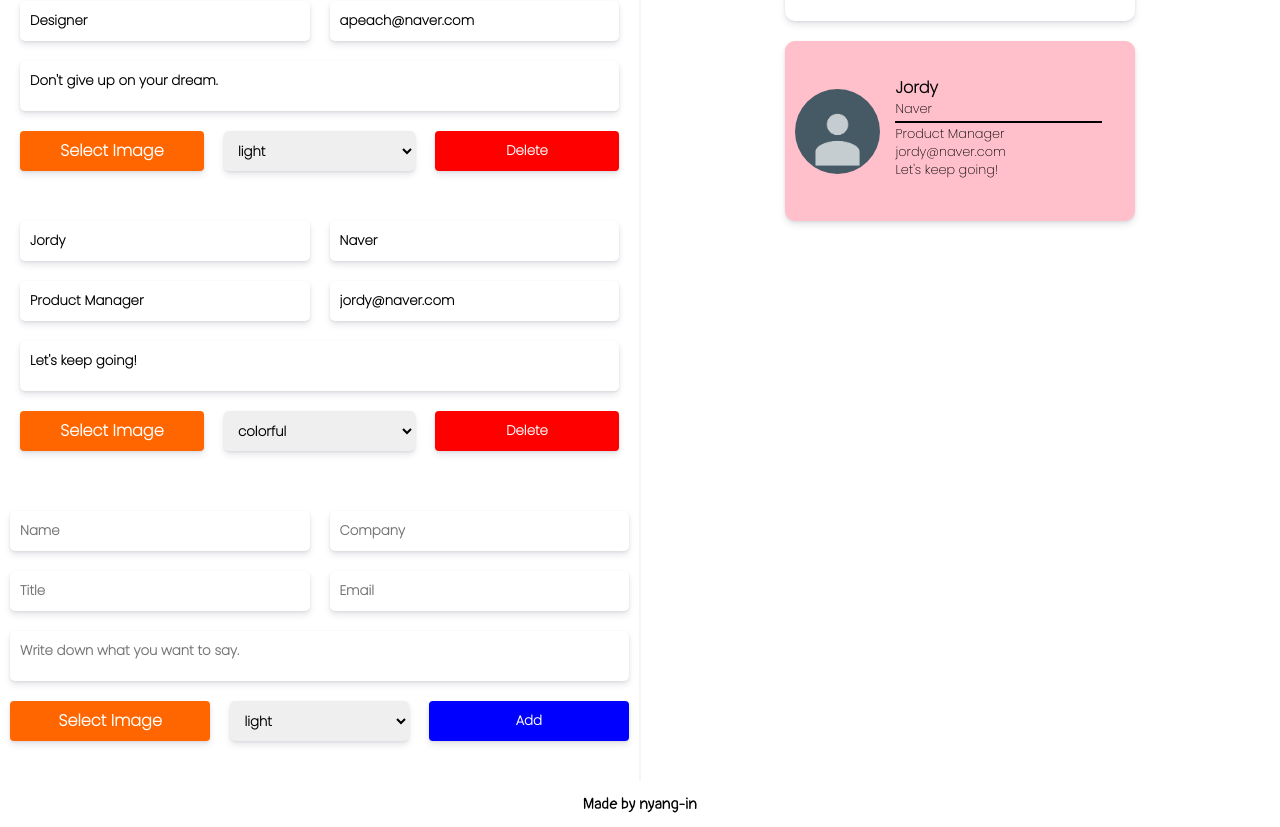
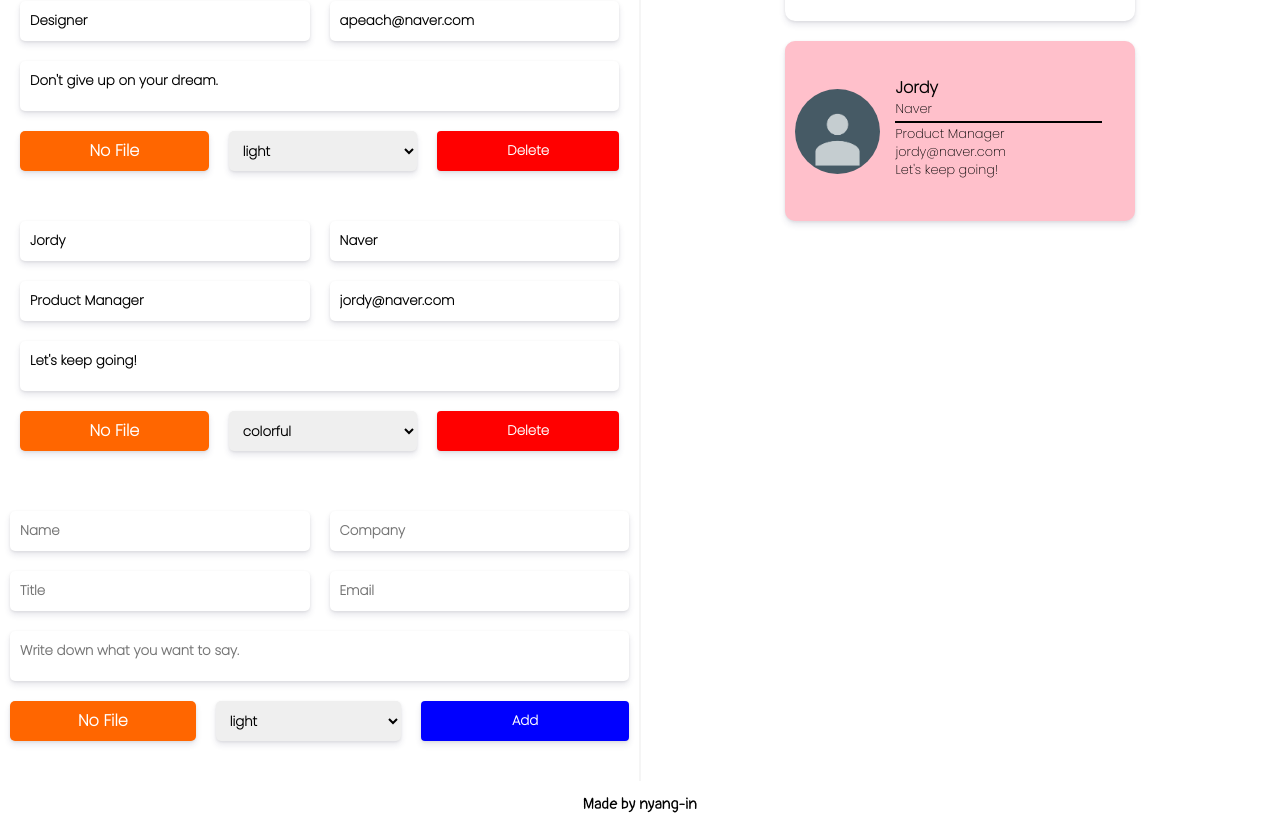
Before and after one commit to zzmin13/Business-Card-Maker, a React (Create React App) app: page /maker in a window 1280 px wide. Shown: the part 460-1287 px from the top of the page. Built offline with nearby package versions, Linux system fonts and the light colour scheme; no server answers; sample sign-in values are in the browser's storage.

Commit message:
이미지 업로드 기능 수정

```diff
--- a/src/app.jsx
+++ b/src/app.jsx
@@ -4,7 +4,7 @@ import "./app.css";
 import Home from "./routes/home/home";
 import Maker from "./routes/maker/maker";
 
-function App({ authService, uploadCloudinary }) {
+function App({ authService, FileInput }) {
   return (
     <BrowserRouter>
       <Route
@@ -20,11 +20,7 @@ function App({ authService, uploadCloudinary }) {
         path={"/maker"}
         exact={true}
         render={(props) => (
-          <Maker
-            authService={authService}
-            uploadCloudinary={uploadCloudinary}
-            {...props}
-          />
+          <Maker FileInput={FileInput} authService={authService} {...props} />
         )}
       />
     </BrowserRouter>
--- a/src/components/addForm/addForm.jsx
+++ b/src/components/addForm/addForm.jsx
@@ -1,7 +1,7 @@
-import React, { memo, useRef } from "react";
+import React, { memo, useRef, useState } from "react";
 import styles from "./addForm.module.css";
 
-const AddForm = memo(({ addCard }) => {
+const AddForm = memo(({ FileInput, addCard }) => {
   const formRef = useRef();
   const nameRef = useRef();
   const companyRef = useRef();
@@ -11,6 +11,14 @@ const AddForm = memo(({ addCard }) => {
   const fileURLRef = useRef();
   const themeRef = useRef();
 
+  const [file, setFile] = useState({ fileName: null, fileURL: null });
+  const onSelectImage = (file) => {
+    setFile({
+      fileName: file.name,
+      fileURL: file.url,
+    });
+    console.log(file);
+  };
   const handleOnSubmit = (event) => {
     event.preventDefault();
     const newCard = {
@@ -19,11 +27,13 @@ const AddForm = memo(({ addCard }) => {
       title: titleRef.current.value || "",
       email: emailRef.current.value || "",
       message: messageRef.current.value || "",
-      fileURL: fileURLRef.current.value || "",
+      fileURL: file.fileURL || "",
+      fileName: file.fileName || "",
       theme: themeRef.current.value || "",
       id: Date.now(),
     };
     formRef.current.reset();
+    setFile({ fileName: null, fileURL: null });
     addCard(newCard);
   };
   console.log(`addForm`);
@@ -69,19 +79,7 @@ const AddForm = memo(({ addCard }) => {
           placeholder="Write down what you want to say."
         />
         <div className={styles.inputbox}>
-          <label
-            className={`${styles.file_button} ${styles.input}`}
-            htmlFor="input-file"
-          >
-            <h1>Select Image</h1>
-          </label>
-          <input
-            ref={fileURLRef}
-            type="file"
-            id="input-file"
-            name="fileURL"
-            style={{ display: "none" }}
-          />
+          <FileInput onSelectImage={onSelectImage} fileName={file.fileName} />
           <select ref={themeRef} className={styles.input} name="theme">
             <option value="light">light</option>
             <option value="dark">dark</option>
--- a/src/components/editForm/editForm.jsx
+++ b/src/components/editForm/editForm.jsx
@@ -1,14 +1,13 @@
-import React, { useRef } from "react";
+import React from "react";
 import styles from "./editForm.module.css";
 
 const EditForm = ({
+  FileInput,
   card,
   card: { name, company, title, email, theme, message, fileURL, fileName, id },
   deleteCard,
   updateCard,
-  uploadCloudinary,
 }) => {
-  const filenameRef = useRef();
   const handleDelete = () => {
     deleteCard(id);
   };
@@ -20,25 +19,16 @@ const EditForm = ({
       [attribute]: value,
     });
   };
-  const onSelectImage = (event) => {
-    const file = event.currentTarget.files[0];
-    const data = new FormData();
-    data.append("file", file);
-    data.append("upload_preset", "xbb9nwgu");
-    filenameRef.current.innerHTML = "업로드 중..";
-    uploadCloudinary //
-      .uploadImage(data)
-      .then((result) => {
-        filenameRef.current.innerHTML = result.filename;
-        updateCard({
-          ...card,
-          fileURL: result.url,
-          fileName: result.filename,
-        });
-      });
+  const onSelectImage = (file) => {
+    console.log(card);
+    updateCard({
+      ...card,
+      fileName: file.name,
+      fileURL: file.url,
+    });
   };
+
   console.log(`editForm`);
-
   return (
     <form className={styles.editform}>
       <div className={styles.inputbox}>
@@ -85,18 +75,7 @@ const EditForm = ({
         onChange={onChange}
       />
       <div className={styles.inputbox}>
-        <label
-          className={`${styles.file_button} ${styles.input}`}
-          htmlFor="input-file"
-        >
-          <h1 ref={filenameRef}>Select Image</h1>
-        </label>
-        <input
-          type="file"
-          id="input-file"
-          style={{ display: "none" }}
-          onChange={onSelectImage}
-        />
+        <FileInput id={id} onSelectImage={onSelectImage} fileName={fileName} />
         <select
           onChange={onChange}
           className={styles.input}
--- a/src/components/editor/editor.jsx
+++ b/src/components/editor/editor.jsx
@@ -3,13 +3,7 @@ import AddForm from "../addForm/addForm";
 import EditForm from "../editForm/editForm";
 import styles from "./editor.module.css";
 
-const Editor = ({
-  cards,
-  addCard,
-  deleteCard,
-  updateCard,
-  uploadCloudinary,
-}) => {
+const Editor = ({ FileInput, cards, addCard, deleteCard, updateCard }) => {
   console.log(`editor`);
   return (
     <section className={styles.container}>
@@ -18,16 +12,16 @@ const Editor = ({
         {Object.keys(cards).map((key) => {
           return (
             <EditForm
+              FileInput={FileInput}
               key={key}
               card={cards[key]}
               deleteCard={deleteCard}
               updateCard={updateCard}
-              uploadCloudinary={uploadCloudinary}
             />
           );
         })}
       </div>
-      <AddForm addCard={addCard} />
+      <AddForm FileInput={FileInput} addCard={addCard} />
     </section>
   );
 };
--- /dev/null
+++ b/src/components/image_input/image_input.jsx
@@ -0,0 +1,37 @@
+import React, { useRef } from "react";
+import styles from "./image_input.module.css";
+const ImageInput = (props) => {
+  const { onSelectImage, fileName, imageUploader, id } = props;
+  const filenameRef = useRef();
+
+  const onChange = async (event) => {
+    const file = event.currentTarget.files[0];
+    filenameRef.current.innerHTML = "Loading..";
+    const result = await imageUploader.upload(file);
+    filenameRef.current.innerHTML = result.filename;
+    onSelectImage({
+      name: result.filename,
+      url: result.url,
+    });
+  };
+  return (
+    <>
+      <label
+        className={`${styles.file_button} ${styles.input}`}
+        htmlFor={id || "addform-input"}
+      >
+        <h1 ref={filenameRef}>{fileName || "No File"}</h1>
+      </label>
+      <input
+        type="file"
+        name="file"
+        accept="image/*"
+        id={id || "addform-input"}
+        style={{ display: "none" }}
+        onChange={onChange}
+      />
+    </>
+  );
+};
+
+export default ImageInput;
--- /dev/null
+++ b/src/components/image_input/image_input.module.css
@@ -0,0 +1,27 @@
+.file_button {
+  display: flex;
+  justify-content: center;
+  align-items: center;
+  padding: 6px 5px;
+  background-color: #ff6600;
+  border-radius: 4px;
+  color: white;
+  cursor: pointer;
+}
+.file_button:hover {
+  opacity: 0.8;
+  transform: scale(0.98);
+}
+.input {
+  font-weight: 600;
+  font-family: "Poppins", -apple-system, BlinkMacSystemFont, "Segoe UI",
+    "Roboto", "Oxygen", "Ubuntu", "Cantarell", "Fira Sans", "Droid Sans",
+    "Helvetica Neue", sans-serif;
+  flex-basis: 100%;
+  margin: 10px;
+  padding: 10px;
+  border: none;
+  border-radius: 5px;
+  height: 40px;
+  box-shadow: 0 4px 6px rgba(50, 50, 93, 0.11), 0 1px 3px rgba(0, 0, 0, 0.08);
+}
--- a/src/index.js
+++ b/src/index.js
@@ -5,13 +5,18 @@ import "./index.module.css";
 import "@fortawesome/fontawesome-free/js/all.js";
 import App from "./app";
 import AuthService from "./service/auth_service";
-import UploadCloudinary from "./service/image_upload/image_upload";
+import ImageUploader from "./service/image_uploader/image_uploader";
+import ImageInput from "./components/image_input/image_input";
 
 const authService = new AuthService();
-const uploadCloudinary = new UploadCloudinary();
+const imageUploader = new ImageUploader();
+const FileInput = (props) => {
+  return <ImageInput {...props} imageUploader={imageUploader} />;
+};
+
 ReactDOM.render(
   <React.StrictMode>
-    <App authService={authService} uploadCloudinary={uploadCloudinary} />
+    <App authService={authService} FileInput={FileInput} />
   </React.StrictMode>,
   document.getElementById("root")
 );
--- a/src/routes/maker/maker.jsx
+++ b/src/routes/maker/maker.jsx
@@ -7,7 +7,7 @@ import Preview from "../../components/preview/preview";
 import Editor from "../../components/editor/editor";
 
 const Maker = memo((props) => {
-  const { authService, uploadCloudinary } = props;
+  const { authService, FileInput } = props;
   const history = useHistory();
   const [cards, setCards] = useState({
     1: {
@@ -68,13 +68,13 @@ const Maker = memo((props) => {
     });
   }, []);
 
-  const updateCard = useCallback((updatedCard) => {
+  const updateCard = (updatedCard) => {
     setCards((cards) => {
       const changedCards = { ...cards };
       changedCards[updatedCard.id] = updatedCard;
       return changedCards;
     });
-  }, []);
+  };
 
   console.log(`maker`);
   return (
@@ -82,11 +82,11 @@ const Maker = memo((props) => {
       <Header authService={authService} />
       <div className={styles.main}>
         <Editor
+          FileInput={FileInput}
           cards={cards}
           addCard={addCard}
           deleteCard={deleteCard}
           updateCard={updateCard}
-          uploadCloudinary={uploadCloudinary}
         />
         <hr className={styles.line} />
         <Preview cards={cards} />
--- a/src/service/image_upload/image_upload.js
+++ /dev/null
@@ -1,35 +0,0 @@
-import {
-  Image,
-  Video,
-  Transformation,
-  CloudinaryContext,
-} from "cloudinary-react";
-/*
-Image: Cloudinary 이미지 태그
-Video : Cloudinary 비디오 태그
-Transformation: 부모 엘리먼트에 추가적인 변경을 할 수 있음(변환)
-CloudinaryContext: 모든 자식 엘리먼트에 적용되는 공통 매개 변수(공통 parameter)를 정의할 수 있음
-*/
-
-class UploadCloudinary {
-  constructor() {
-    this.CLOUDNAME = process.env.REACT_APP_CLOUDINARY_CLOUD_NAME;
-    this.URL = `https://api.cloudinary.com/v1_1/${this.CLOUDNAME}/image/upload`;
-  }
-  uploadImage(data) {
-    return fetch(this.URL, {
-      method: "POST",
-      body: data,
-    })
-      .then((response) => {
-        return response.json();
-      })
-      .then((data) => {
-        return {
-          url: data.url,
-          filename: data.original_filename,
-        };
-      });
-  }
-}
-export default UploadCloudinary;
--- /dev/null
+++ b/src/service/image_uploader/image_uploader.js
@@ -0,0 +1,22 @@
+class ImageUploader {
+  constructor() {
+    this.CLOUDNAME = process.env.REACT_APP_CLOUDINARY_CLOUD_NAME;
+    this.URL = `https://api.cloudinary.com/v1_1/${this.CLOUDNAME}/image/upload`;
+  }
+  async upload(file) {
+    const data = new FormData();
+    data.append("file", file);
+    data.append("upload_preset", "xbb9nwgu");
+
+    const response = await fetch(this.URL, {
+      method: "POST",
+      body: data,
+    });
+    const result = await response.json();
+    return {
+      url: result.url,
+      filename: result.original_filename,
+    };
+  }
+}
+export default ImageUploader;
```
